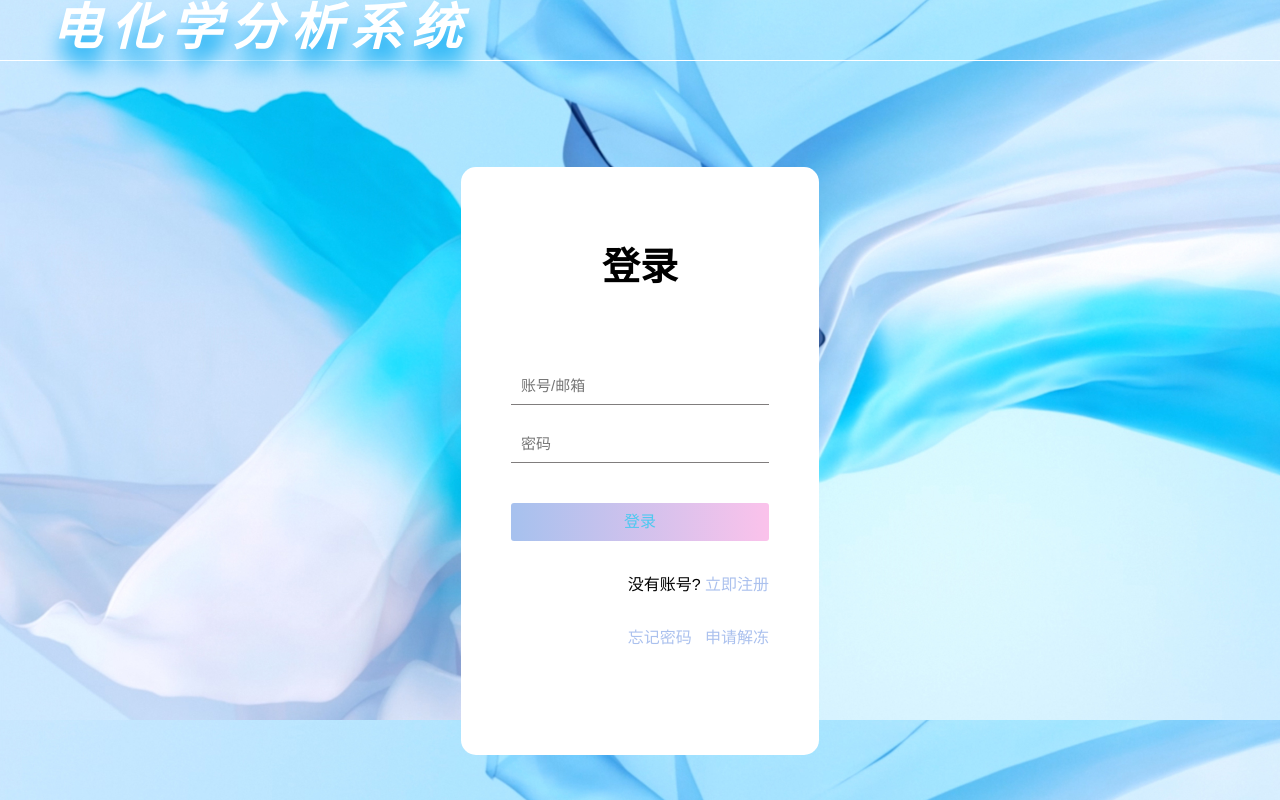
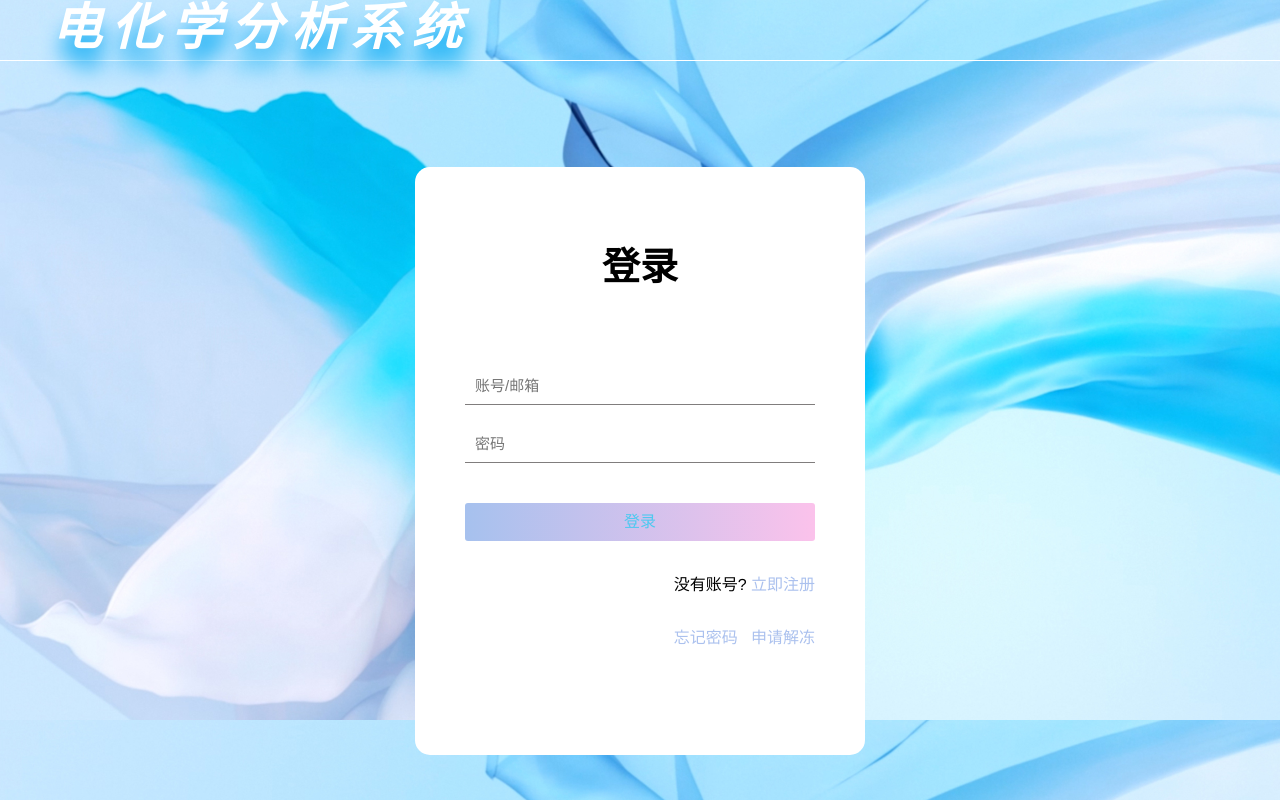
Before and after one commit to sennjiang/Electrochemical-analysis-system, a Vue app in the folder vue-admin-template/: page /#/login in a window 1280 px wide. Built offline with nearby package versions, Linux system fonts and the light colour scheme.

Commit message:
修改了登录页

```diff
--- a/vue-admin-template/src/router/index.js
+++ b/vue-admin-template/src/router/index.js
@@ -34,7 +34,7 @@ export const constantRoutes = [
   {
     path: '/login',
     // component: () => import('@/views/ea/login/index'),
-    component: () => import('@/views/login/index'),
+    component: () => import('@/views/login/login'),
     hidden: true
   },
 
--- a/vue-admin-template/src/views/login/index.vue
+++ b/vue-admin-template/src/views/login/login.vue
@@ -32,7 +32,7 @@
 
 </script>
 
-<style lang="less" scoped>
+<style lang="scss" scoped>
 * {
   margin: 0;
   padding: 0;
@@ -75,7 +75,7 @@ body {
 
 .login-wrapper {
   background-color: #fff;
-  width: 358px;
+  width: 450px;
   height: 588px;
   border-radius: 15px;
   padding: 0 50px;
@@ -172,7 +172,7 @@ a {
   cursor: pointer;
 }
 
-//动画效果
+/*动画效果*/
 .transition-box {
   margin-bottom: 10px;
   width: 200px;
```
